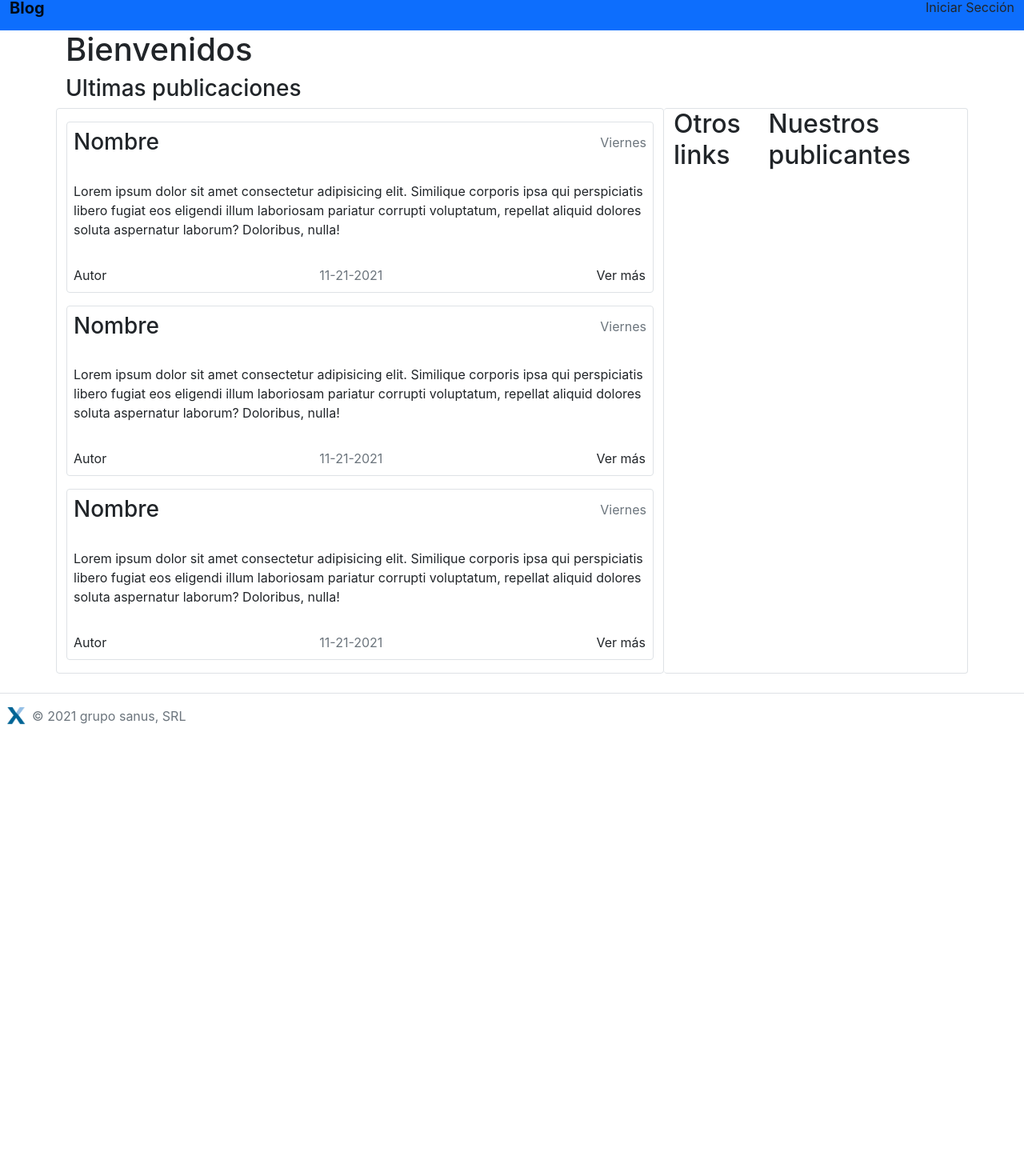
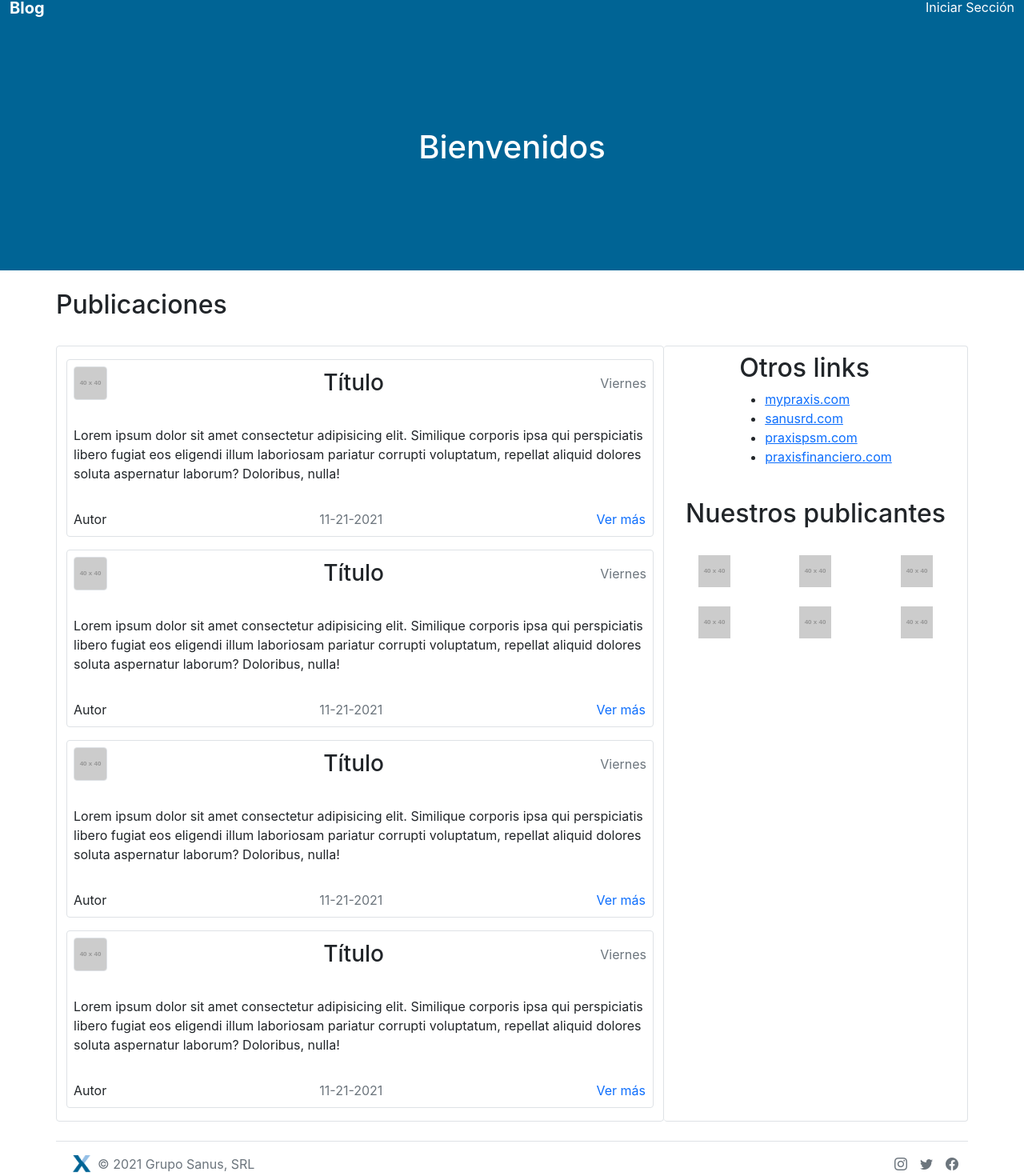
Before and after one commit to JuanRam11/Blog, a React (Create React App) app: page / in a window 1280 px wide. Shown: the part 20-1490 px from the top of the page at 80% size. Before the commit the page ends 943 px from the top, so only its background shows below. Built offline with nearby package versions, Linux system fonts and the light colour scheme.

Commit message:
Home page finish with navbar footer and a body

```diff
--- /dev/null
+++ b/public/css.css
@@ -0,0 +1,6 @@
+.bg-azul {
+  background-color: #006495;
+}
+.text-azul {
+  color: #006495;
+}
--- a/public/index.html
+++ b/public/index.html
@@ -7,7 +7,7 @@
     <meta name="theme-color" content="#000000" />
     <meta name="description" content="Web Blog Application From praxis" />
     <link rel="apple-touch-icon" href="%PUBLIC_URL%/praxisIcon.png" />
-    <link rel="manifest" href="%PUBLIC_URL%/manifest.json" />
+    <link rel="stylesheet" href="%PUBLIC_URL%/css.css" />
     <!-- CSS only -->
     <link
       href="https://cdn.jsdelivr.net/npm/bootstrap@5.1.3/dist/css/bootstrap.min.css"
@@ -15,6 +15,11 @@
       integrity="sha384-1BmE4kWBq78iYhFldvKuhfTAU6auU8tT94WrHftjDbrCEXSU1oBoqyl2QvZ6jIW3"
       crossorigin="anonymous"
     />
+    <link
+      rel="stylesheet"
+      href="https://cdn.jsdelivr.net/npm/bootstrap-icons@1.3.0/font/bootstrap-icons.css"
+    />
+
     <title>praxis blog</title>
   </head>
   <body>
--- a/src/App.css
+++ b/src/App.css
@@ -1,38 +1,3 @@
-.App {
-  text-align: center;
+.azul {
+  background-color: #006495;
 }
-
-.App-logo {
-  height: 40vmin;
-  pointer-events: none;
-}
-
-@media (prefers-reduced-motion: no-preference) {
-  .App-logo {
-    animation: App-logo-spin infinite 20s linear;
-  }
-}
-
-.App-header {
-  background-color: #282c34;
-  min-height: 100vh;
-  display: flex;
-  flex-direction: column;
-  align-items: center;
-  justify-content: center;
-  font-size: calc(10px + 2vmin);
-  color: white;
-}
-
-.App-link {
-  color: #61dafb;
-}
-
-@keyframes App-logo-spin {
-  from {
-    transform: rotate(0deg);
-  }
-  to {
-    transform: rotate(360deg);
-  }
-}
--- a/src/App.js
+++ b/src/App.js
@@ -1,7 +1,6 @@
 import Navbar from "./components/layout/Navbar";
 import Footer from "./components/layout/Footer";
 import Body from "./components/layout/Body";
-import { Fragment } from "react";
 import "./App.css";
 
 function App() {
--- a/src/components/layout/Body.js
+++ b/src/components/layout/Body.js
@@ -2,69 +2,183 @@ import React from "react";
 
 function Body() {
   return (
+    <div>
+      <div className="container-fluid px-0 mx-0">
+        <div
+          className="text-center text-white flex-row d-flex justify-content-center bg-azul"
+          style={{ height: "300px" }}
+        >
+          <div className="d-flex align-items-center">
+            <div>
+              <h1>Bienvenidos</h1>
+            </div>
+          </div>
+        </div>
+      </div>
       <div className="container">
         <div className="row">
-        <h1>Bienvenidos</h1>
-        <h3>Ultimas publicaciones</h3>
+          <div className="my-4 px-0">
+            <h2 className="text-start">Publicaciones</h2>
+          </div>
           <div className="col-md-8 border rounded">
             <div className="col-md-12 border rounded my-3">
               <div className="d-flex justify-content-between align-items-center mb-4 p-2">
-              <h3 className="p-0 m-0">Nombre</h3>
+                <img
+                  src="https://dummyimage.com/40x40/ccc/fff.png"
+                  alt="ProfilePicture"
+                  className="border rounded "
+                ></img>
+                <h3 className="p-0 m-0">Título</h3>
                 <p className="text-muted p-0 m-0">Viernes</p>
               </div>
               <p className="py-0 my-0 ps-2 pe-2">
-              Lorem ipsum dolor sit amet consectetur adipisicing elit. Similique
-              corporis ipsa qui perspiciatis libero fugiat eos eligendi illum
-              laboriosam pariatur corrupti voluptatum, repellat aliquid dolores
-              soluta aspernatur laborum? Doloribus, nulla!
+                Lorem ipsum dolor sit amet consectetur adipisicing elit.
+                Similique corporis ipsa qui perspiciatis libero fugiat eos
+                eligendi illum laboriosam pariatur corrupti voluptatum, repellat
+                aliquid dolores soluta aspernatur laborum? Doloribus, nulla!
               </p>
               <div className="d-flex justify-content-between align-items-center mt-4 p-2">
                 <p className="p-0 m-0">Autor</p>
                 <p className="text-muted p-0 m-0">11-21-2021</p>
-              <button className="btn p-0 m-0">Ver más</button>
+                <button className="btn p-0 m-0 text-primary">Ver más</button>
               </div>
             </div>
             <div className="col-md-12 border rounded my-3">
               <div className="d-flex justify-content-between align-items-center mb-4 p-2">
-              <h3 className="p-0 m-0">Nombre</h3>
+                <img
+                  src="https://dummyimage.com/40x40/ccc/fff.png"
+                  alt="ProfilePicture"
+                  className="border rounded "
+                ></img>
+                <h3 className="p-0 m-0">Título</h3>
                 <p className="text-muted p-0 m-0">Viernes</p>
               </div>
               <p className="py-0 my-0 ps-2 pe-2">
-              Lorem ipsum dolor sit amet consectetur adipisicing elit. Similique
-              corporis ipsa qui perspiciatis libero fugiat eos eligendi illum
-              laboriosam pariatur corrupti voluptatum, repellat aliquid dolores
-              soluta aspernatur laborum? Doloribus, nulla!
+                Lorem ipsum dolor sit amet consectetur adipisicing elit.
+                Similique corporis ipsa qui perspiciatis libero fugiat eos
+                eligendi illum laboriosam pariatur corrupti voluptatum, repellat
+                aliquid dolores soluta aspernatur laborum? Doloribus, nulla!
               </p>
               <div className="d-flex justify-content-between align-items-center mt-4 p-2">
                 <p className="p-0 m-0">Autor</p>
                 <p className="text-muted p-0 m-0">11-21-2021</p>
-              <button className="btn p-0 m-0">Ver más</button>
+                <button className="btn p-0 m-0 text-primary">Ver más</button>
               </div>
             </div>
             <div className="col-md-12 border rounded my-3">
               <div className="d-flex justify-content-between align-items-center mb-4 p-2">
-              <h3 className="p-0 m-0">Nombre</h3>
+                <img
+                  src="https://dummyimage.com/40x40/ccc/fff.png"
+                  alt="ProfilePicture"
+                  className="border rounded "
+                ></img>
+                <h3 className="p-0 m-0">Título</h3>
                 <p className="text-muted p-0 m-0">Viernes</p>
               </div>
               <p className="py-0 my-0 ps-2 pe-2">
-              Lorem ipsum dolor sit amet consectetur adipisicing elit. Similique
-              corporis ipsa qui perspiciatis libero fugiat eos eligendi illum
-              laboriosam pariatur corrupti voluptatum, repellat aliquid dolores
-              soluta aspernatur laborum? Doloribus, nulla!
+                Lorem ipsum dolor sit amet consectetur adipisicing elit.
+                Similique corporis ipsa qui perspiciatis libero fugiat eos
+                eligendi illum laboriosam pariatur corrupti voluptatum, repellat
+                aliquid dolores soluta aspernatur laborum? Doloribus, nulla!
               </p>
               <div className="d-flex justify-content-between align-items-center mt-4 p-2">
                 <p className="p-0 m-0">Autor</p>
                 <p className="text-muted p-0 m-0">11-21-2021</p>
-              <button className="btn p-0 m-0">Ver más</button>
+                <button className="btn p-0 m-0 text-primary">Ver más</button>
+              </div>
+            </div>
+            <div className="col-md-12 border rounded my-3">
+              <div className="d-flex justify-content-between align-items-center mb-4 p-2">
+                <img
+                  src="https://dummyimage.com/40x40/ccc/fff.png"
+                  alt="ProfilePicture"
+                  className="border rounded "
+                ></img>
+                <h3 className="p-0 m-0">Título</h3>
+                <p className="text-muted p-0 m-0">Viernes</p>
+              </div>
+              <p className="py-0 my-0 ps-2 pe-2">
+                Lorem ipsum dolor sit amet consectetur adipisicing elit.
+                Similique corporis ipsa qui perspiciatis libero fugiat eos
+                eligendi illum laboriosam pariatur corrupti voluptatum, repellat
+                aliquid dolores soluta aspernatur laborum? Doloribus, nulla!
+              </p>
+              <div className="d-flex justify-content-between align-items-center mt-4 p-2">
+                <p className="p-0 m-0">Autor</p>
+                <p className="text-muted p-0 m-0">11-21-2021</p>
+                <button className="btn p-0 m-0 text-primary">Ver más</button>
               </div>
             </div>
           </div>
           <div className="col-md-4 border border-start-0 rounded">
             <div className="col-md-12">
-            <div className="d-flex justify-content-end">
+              <div className="">
+                <div className="d-flex flex-column align-items-center">
+                  <div className="pt-2">
                     <h2>Otros links</h2>
+                    <ul>
+                      <li>
+                        <a href="https://mypraxis.com">mypraxis.com</a>
+                      </li>
+                      <li>
+                        <a href="https://sanusrd.com">sanusrd.com</a>
+                      </li>
+                      <li>
+                        <a href="https://praxispsm.com">praxispsm.com</a>
+                      </li>
+                      <li>
+                        <a href="https://praxisfinanciero.com">
+                          praxisfinanciero.com
+                        </a>
+                      </li>
+                    </ul>
+                  </div>
 
-              <h2>Nuestros publicantes</h2>
+                  <div>
+                    <div className="row text-center pt-4">
+                      <h2 className="text-align-left pb-4">
+                        Nuestros publicantes
+                      </h2>
+                      <div className="col-md-4 col-sm-2 col-2">
+                        <img
+                          src="https://dummyimage.com/40x40/ccc/fff.png"
+                          alt="profilePicture"
+                        ></img>
+                      </div>
+                      <div className="col-md-4 col-sm-2 col-2">
+                        <img
+                          src="https://dummyimage.com/40x40/ccc/fff.png"
+                          alt="profilePicture"
+                        ></img>
+                      </div>
+                      <div className="col-md-4 col-sm-2 col-2">
+                        <img
+                          src="https://dummyimage.com/40x40/ccc/fff.png"
+                          alt="profilePicture"
+                        ></img>
+                      </div>
+                      <div className="col-md-4 col-sm-2 col-2 pt-md-4">
+                        <img
+                          src="https://dummyimage.com/40x40/ccc/fff.png"
+                          alt="profilePicture"
+                        ></img>
+                      </div>
+                      <div className="col-md-4 col-sm-2 col-2 pt-md-4">
+                        <img
+                          src="https://dummyimage.com/40x40/ccc/fff.png"
+                          alt="profilePicture"
+                        ></img>
+                      </div>
+                      <div className="col-md-4 col-sm-2 col-2 pt-md-4">
+                        <img
+                          src="https://dummyimage.com/40x40/ccc/fff.png"
+                          alt="profilePicture"
+                        ></img>
+                      </div>
+                    </div>
+                  </div>
+                </div>
+              </div>
             </div>
           </div>
         </div>
--- a/src/components/layout/Footer.js
+++ b/src/components/layout/Footer.js
@@ -3,34 +3,46 @@ import icon from "./praxisIcon.png";
 
 function Footer() {
   return (
-    <footer class="d-flex flex-wrap justify-content-between align-items-end py-3 my-4 border-top">
+    <div className="container">
+      <div className="row">
+        <footer class="d-flex flex-wrap justify-content-between align-items-center py-3 pb-3 mb-0 my-4 border-top">
           <div class="col-md-4 d-flex align-items-center">
             <a
               href="/"
-          class="mb-3 me-2 mb-md-0 text-muted text-decoration-none lh-1"
+              class="me-2 mb-md-0 text-muted text-decoration-none lh-1"
             >
               <img src={icon} width="24" alt="Icon" className="ms-2"></img>
             </a>
-        <span class="text-muted">&copy; 2021 grupo sanus, SRL</span>
+            <span class="text-muted">&copy; 2021 Grupo Sanus, SRL</span>
           </div>
 
           <ul class="nav col-md-4 justify-content-end list-unstyled d-flex">
             <li class="ms-3">
-          <a class="text-muted" href>
+              <a
+                class="text-muted"
+                href="https://www.instagram.com/rdpraxis/?hl=en"
+              >
+                <i class="bi bi-instagram"></i>
+
                 {/*       <svg class="bi" width="24" height="24">
                   <use xlink:href="#twitter" />
                 </svg> */}
               </a>
             </li>
             <li class="ms-3">
-          <a class="text-muted" href>
+              <a class="text-muted" href="https://twitter.com/rdpraxis?lang=es">
+                <i class="bi bi-twitter"></i>
                 {/*          <svg class="bi" width="24" height="24">
                   <use xlink:href="#instagram" />
                 </svg> */}
               </a>
             </li>
             <li class="ms-3">
-          <a class="text-muted" href>
+              <a
+                class="text-muted"
+                href="https://www.facebook.com/rdpraxis/?modal=admin_todo_tour"
+              >
+                <i class="bi bi-facebook"></i>
                 {/*       <svg class="bi" width="24" height="24">
                   <use xlink:href="#facebook" />
                 </svg> */}
@@ -38,6 +50,8 @@ function Footer() {
             </li>
           </ul>
         </footer>
+      </div>
+    </div>
   );
 }
 
--- a/src/components/layout/Navbar.js
+++ b/src/components/layout/Navbar.js
@@ -3,7 +3,7 @@ import icon from "./praxisLogo.png";
 
 function Navbar() {
   return (
-    <nav class="navbar navbar-light bg-primary d-flex">
+    <nav class="navbar navbar-light bg-azul d-flex text-white">
       <div class="container-fluid">
         <a className="navbar-brand" href>
           {/*   <img
@@ -13,7 +13,7 @@ function Navbar() {
             height="40"
             className="d-inline-block align-text-top me-2"
           ></img> */}
-          <b className="align-middle">Blog</b>
+          <b className="align-middle text-white">Blog</b>
         </a>
         <div>Iniciar Sección</div>
       </div>
```
Lines whose indentation alone changed are shown as unchanged.
